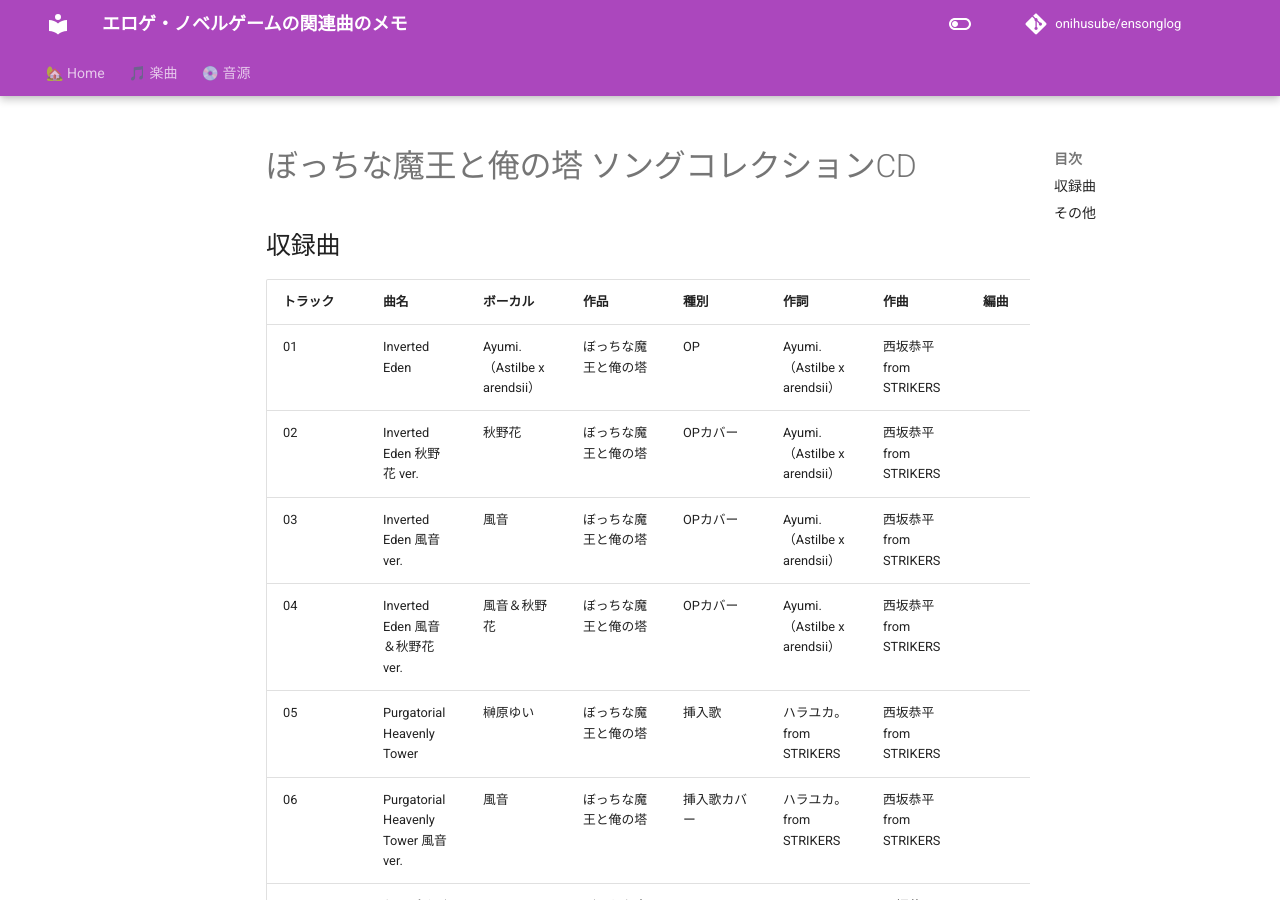
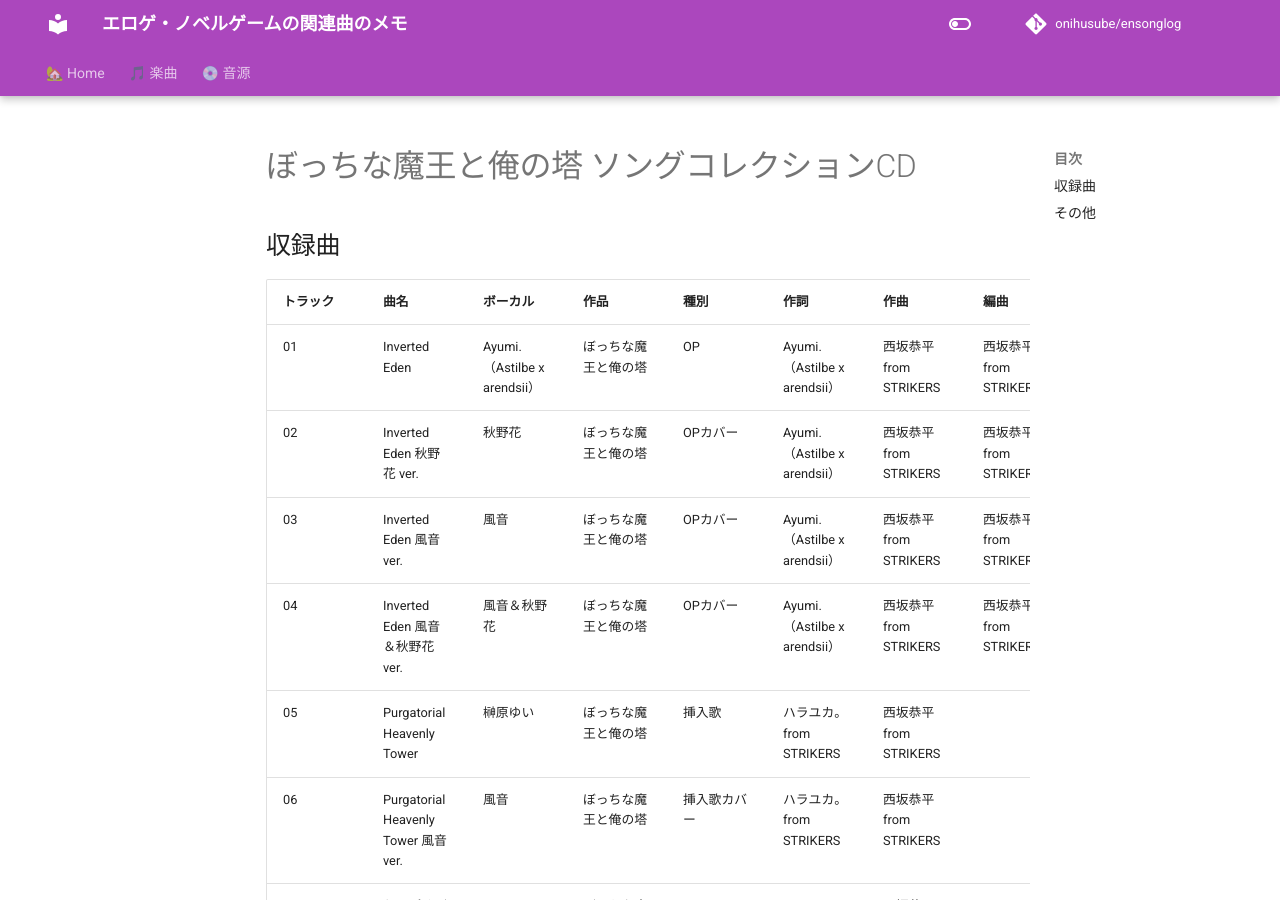
Before and after one commit to onihusube/ensonglog, an MkDocs documentation site: the page built from docs/2026/音源個別/ぼっちな魔王と俺の塔 ソングコレクションCD.md, in a window 1280 px wide and 900 px high. Built offline with MkDocs 1.6.1 and Material for MkDocs 9.7.7, drawn with Linux system fonts in a browser that asks for light colours; comment, search, counter and statistics services are not loaded.

Commit message:
微修正

```diff
--- a/docs/2026/音源個別/ぼっちな魔王と俺の塔 ソングコレクションCD.md
+++ b/docs/2026/音源個別/ぼっちな魔王と俺の塔 ソングコレクションCD.md
@@ -4,10 +4,10 @@
 
 | トラック | 曲名 | ボーカル | 作品 | 種別 | 作詞 | 作曲 | 編曲 | その他 | 年 |
 |---|---|---|---|---|---|---|---|---|---|
-| 01 | Inverted Eden | Ayumi.（Astilbe x arendsii） | ぼっちな魔王と俺の塔 | OP | Ayumi.（Astilbe x arendsii） | 西坂恭平 from STRIKERS | | | 2026 |
-| 02 | Inverted Eden 秋野花 ver. | 秋野花 | ぼっちな魔王と俺の塔 | OPカバー | Ayumi.（Astilbe x arendsii） | 西坂恭平 from STRIKERS | | | 2026 |
-| 03 | Inverted Eden 風音 ver. | 風音 | ぼっちな魔王と俺の塔 | OPカバー | Ayumi.（Astilbe x arendsii） | 西坂恭平 from STRIKERS | | | 2026 |
-| 04 | Inverted Eden 風音＆秋野花 ver. | 風音＆秋野花 | ぼっちな魔王と俺の塔 | OPカバー | Ayumi.（Astilbe x arendsii） | 西坂恭平 from STRIKERS | | | 2026 |
+| 01 | Inverted Eden | Ayumi.（Astilbe x arendsii） | ぼっちな魔王と俺の塔 | OP | Ayumi.（Astilbe x arendsii） | 西坂恭平 from STRIKERS | 西坂恭平 from STRIKERS | | 2026 |
+| 02 | Inverted Eden 秋野花 ver. | 秋野花 | ぼっちな魔王と俺の塔 | OPカバー | Ayumi.（Astilbe x arendsii） | 西坂恭平 from STRIKERS | 西坂恭平 from STRIKERS | | 2026 |
+| 03 | Inverted Eden 風音 ver. | 風音 | ぼっちな魔王と俺の塔 | OPカバー | Ayumi.（Astilbe x arendsii） | 西坂恭平 from STRIKERS | 西坂恭平 from STRIKERS | | 2026 |
+| 04 | Inverted Eden 風音＆秋野花 ver. | 風音＆秋野花 | ぼっちな魔王と俺の塔 | OPカバー | Ayumi.（Astilbe x arendsii） | 西坂恭平 from STRIKERS | 西坂恭平 from STRIKERS | | 2026 |
 | 05 | Purgatorial Heavenly Tower | 榊原ゆい | ぼっちな魔王と俺の塔 | 挿入歌 | ハラユカ。 from STRIKERS | 西坂恭平 from STRIKERS | | | 2026 |
 | 06 | Purgatorial Heavenly Tower 風音 ver. | 風音 | ぼっちな魔王と俺の塔 | 挿入歌カバー | ハラユカ。 from STRIKERS | 西坂恭平 from STRIKERS | | | 2026 |
 | 07 | れんごくびより | Ayumi.（Astilbe x arendsii） | ぼっちな魔王と俺の塔 | ED | Ayumi.（Astilbe x arendsii） | 西坂恭平 from STRIKERS | | | 2026 |
```
Also changed, not shown: docs/2026/楽曲.md (+4 -4 lines).
